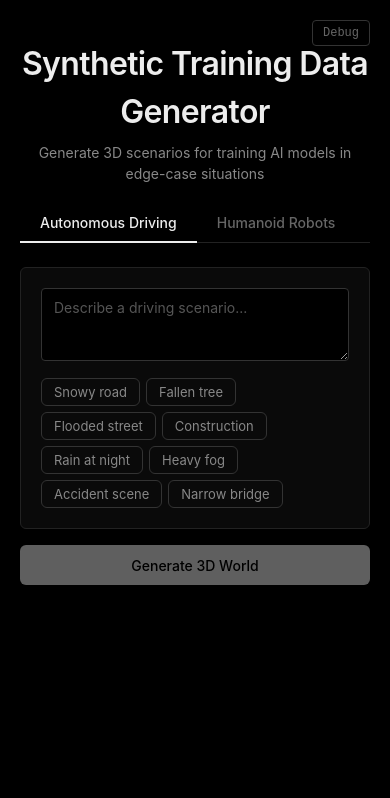
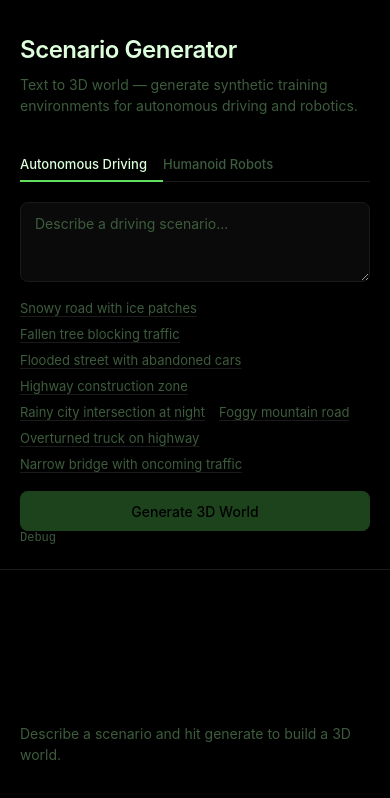
Before and after one commit to kyan-yang/Mirage, a React (Vite) app in the folder v3/frontend/: page / in a window 390 px wide. Shown: the top 798 px of the page. Built offline with nearby package versions, Linux system fonts and the light colour scheme; a web font is replaced by a local one.

Commit message:
style: split-pane layout with Modal brand colors

```diff
--- a/v3/frontend/index.html
+++ b/v3/frontend/index.html
@@ -4,6 +4,7 @@
     <meta charset="utf-8" />
     <meta name="viewport" content="width=device-width, initial-scale=1" />
     <title>Synthetic Training Data Generator</title>
+    <link rel="icon" href="data:," />
     <link
       rel="preconnect"
       href="https://cdn.jsdelivr.net"
--- a/v3/frontend/src/App.css
+++ b/v3/frontend/src/App.css
@@ -31,6 +31,21 @@
   font-display: swap;
 }
 
+:root {
+  --green: #62de61;
+  --green-light: #ddffdc;
+  --green-dim: #2a5c2a;
+  --green-subtle: #1a3a1a;
+  --bg: #000;
+  --surface: #0a0a0a;
+  --border: #1a1a1a;
+  --border-light: #222;
+  --text: #ddffdc;
+  --text-secondary: #6b8a6b;
+  --text-muted: #3d5c3d;
+  --error: #ee0000;
+}
+
 * {
   margin: 0;
   padding: 0;
@@ -38,8 +53,8 @@
 }
 
 body {
-  background: #000;
-  color: #ededed;
+  background: var(--bg);
+  color: var(--text);
   font-family: "Geist Sans", -apple-system, BlinkMacSystemFont, "Segoe UI",
     sans-serif;
   min-height: 100vh;
@@ -47,65 +62,88 @@ body {
   line-height: 1.5;
 }
 
+/* ---- Split layout ---- */
+
+.layout {
+  display: flex;
+  min-height: 100vh;
+}
+
+.pane {
+  flex: 1;
+  min-width: 0;
+}
+
+.pane-left {
+  display: flex;
+  flex-direction: column;
+  justify-content: space-between;
+  border-right: 1px solid var(--border);
+  padding: 48px 48px 24px;
+  max-width: 520px;
+}
+
+.pane-left-inner {
+  display: flex;
+  flex-direction: column;
+}
+
+.pane-right {
+  flex: 1;
+  padding: 48px;
+  overflow-y: auto;
+}
+
+/* ---- Header (left pane) ---- */
+
 .header {
-  text-align: center;
-  padding: 40px 20px 20px;
-  position: relative;
+  margin-bottom: 32px;
 }
 .header h1 {
-  font-size: 32px;
+  font-size: 24px;
   font-weight: 600;
-  color: #ededed;
+  color: var(--green-light);
   letter-spacing: -0.02em;
 }
 .header p {
-  color: #888;
+  color: var(--text-muted);
   margin-top: 6px;
   font-size: 14px;
+  line-height: 1.5;
 }
 
 .debug-toggle {
-  position: absolute;
-  top: 20px;
-  right: 20px;
+  align-self: flex-start;
   background: transparent;
-  border: 1px solid #333;
-  color: #666;
+  border: none;
+  color: var(--text-muted);
   font-size: 12px;
   font-family: "Geist Mono", monospace;
-  padding: 5px 10px;
-  border-radius: 4px;
+  padding: 0;
   cursor: pointer;
-  transition: all 0.15s;
+  transition: color 0.15s;
 }
 .debug-toggle:hover {
-  border-color: #555;
-  color: #888;
+  color: var(--text-secondary);
 }
 .debug-toggle.active {
-  background: #222;
-  color: #ededed;
-  border-color: #444;
+  color: var(--green);
 }
 
-.main {
-  max-width: 640px;
-  margin: 0 auto;
-  padding: 0 20px 60px;
-}
+/* ---- Tabs ---- */
 
 .tabs {
   display: flex;
   gap: 0;
-  margin-bottom: 24px;
-  border-bottom: 1px solid #222;
+  margin-bottom: 20px;
+  border-bottom: 1px solid var(--border);
 }
 .tab {
-  padding: 10px 20px;
+  padding: 8px 16px 8px 0;
   background: transparent;
   border: none;
-  color: #666;
-  font-size: 14px;
+  color: var(--text-muted);
+  font-size: 13px;
   font-weight: 500;
   cursor: pointer;
   border-bottom: 2px solid transparent;
@@ -114,62 +152,67 @@ body {
   font-family: inherit;
 }
 .tab:hover {
-  color: #999;
+  color: var(--text-secondary);
 }
 .tab.active {
-  color: #ededed;
-  border-bottom-color: #ededed;
+  color: var(--green-light);
+  border-bottom-color: var(--green);
 }
 
+/* ---- Prompt input ---- */
+
 .input-area {
-  background: #0a0a0a;
-  border: 1px solid #222;
-  border-radius: 6px;
-  padding: 20px;
   margin-bottom: 16px;
 }
 .input-area textarea {
   width: 100%;
-  background: #000;
-  border: 1px solid #333;
-  border-radius: 4px;
-  color: #ededed;
+  background: var(--surface);
+  border: 1px solid var(--border);
+  border-radius: 8px;
+  color: var(--green-light);
   font-size: 14px;
-  padding: 10px 12px;
+  padding: 12px 14px;
   resize: vertical;
-  min-height: 72px;
+  min-height: 80px;
   font-family: inherit;
   outline: none;
   transition: border-color 0.15s;
 }
 .input-area textarea:focus {
-  border-color: #ededed;
+  border-color: var(--green-dim);
 }
 .input-area textarea::placeholder {
-  color: #555;
+  color: var(--text-muted);
 }
+
+/* ---- Example chips ---- */
 
 .examples {
   display: flex;
-  gap: 6px;
+  gap: 4px 0;
   flex-wrap: wrap;
-  margin-top: 12px;
+  margin-top: 10px;
 }
 .examples button {
   background: transparent;
-  border: 1px solid #333;
-  border-radius: 6px;
-  color: #888;
+  border: none;
+  color: var(--text-muted);
   font-size: 13px;
-  padding: 5px 12px;
+  padding: 3px 0;
+  margin-right: 14px;
   cursor: pointer;
-  transition: all 0.15s;
+  transition: color 0.15s;
   font-family: inherit;
+  text-decoration: underline;
+  text-decoration-color: var(--border);
+  text-underline-offset: 3px;
 }
 .examples button:hover {
-  border-color: #555;
-  color: #ededed;
+  color: var(--green-light);
+  text-decoration-color: var(--green-dim);
 }
+
+/* ---- Generate button ---- */
 
 .generate-btn {
   width: 100%;
@@ -178,78 +221,91 @@ body {
   font-size: 14px;
   font-weight: 500;
   border: none;
-  border-radius: 6px;
+  border-radius: 8px;
   cursor: pointer;
-  background: #ededed;
+  background: var(--green);
   color: #000;
   transition: background 0.15s;
   font-family: inherit;
 }
 .generate-btn:hover {
-  background: #fff;
+  background: #80ee64;
 }
 .generate-btn:disabled {
-  opacity: 0.4;
+  opacity: 0.3;
   cursor: not-allowed;
 }
 
+/* ---- Empty state (right pane) ---- */
+
+.empty-state {
+  display: flex;
+  align-items: center;
+  justify-content: center;
+  height: 100%;
+  min-height: 300px;
+}
+.empty-state p {
+  color: var(--text-muted);
+  font-size: 14px;
+}
+
+/* ---- Progress steps ---- */
+
 .progress {
-  margin-top: 20px;
-}
-.progress.active {
-  display: block;
+  margin-bottom: 32px;
 }
 .step {
   display: flex;
   align-items: flex-start;
   gap: 12px;
-  padding: 10px 12px;
-  margin-bottom: 2px;
-  border-left: 2px solid #222;
-  transition: all 0.2s;
+  padding: 10px 0;
+  border-left: 2px solid var(--border);
+  padding-left: 14px;
+  transition: border-color 0.2s;
 }
 .step.active {
-  border-left-color: #ededed;
+  border-left-color: var(--green);
 }
 .step.done {
-  border-left-color: #50e3c2;
+  border-left-color: var(--green-dim);
 }
 .step.error {
-  border-left-color: #ee0000;
+  border-left-color: var(--error);
 }
 .step-icon {
-  width: 20px;
-  height: 20px;
+  width: 18px;
+  height: 18px;
   display: flex;
   align-items: center;
   justify-content: center;
   font-size: 12px;
   flex-shrink: 0;
-  color: #555;
+  color: var(--text-muted);
   font-family: "Geist Mono", monospace;
 }
 .step.active .step-icon {
-  color: #ededed;
+  color: var(--green);
 }
 .step.done .step-icon {
-  color: #50e3c2;
+  color: var(--green-dim);
 }
 .step.error .step-icon {
-  color: #ee0000;
+  color: var(--error);
 }
 .step-text {
   font-size: 13px;
-  color: #666;
+  color: var(--text-muted);
 }
 .step.active .step-text {
-  color: #ededed;
+  color: var(--green-light);
 }
 .step.done .step-text {
-  color: #888;
+  color: var(--text-secondary);
 }
 .step-detail {
   font-size: 12px;
-  color: #555;
+  color: var(--text-muted);
   margin-top: 2px;
   font-family: "Geist Mono", monospace;
 }
@@ -263,28 +319,31 @@ body {
   display: inline-block;
   width: 14px;
   height: 14px;
-  border: 1.5px solid #333;
-  border-top-color: #ededed;
+  border: 1.5px solid var(--green-subtle);
+  border-top-color: var(--green);
   border-radius: 50%;
   animation: spin 0.7s linear infinite;
 }
 
+/* ---- Debug panel ---- */
+
 .debug-section {
-  margin-top: 20px;
+  margin-top: 8px;
   display: none;
 }
 .debug-section.active {
   display: block;
 }
 .debug-panel {
-  background: #0a0a0a;
-  border: 1px solid #222;
-  border-radius: 6px;
-  padding: 14px;
-  margin-bottom: 10px;
+  padding: 0 0 20px;
+  margin-bottom: 0;
+}
+.debug-panel + .debug-panel {
+  border-top: 1px solid var(--border);
+  padding-top: 20px;
 }
 .debug-panel h3 {
-  color: #666;
+  color: var(--text-muted);
   font-size: 11px;
   font-weight: 500;
   margin-bottom: 8px;
@@ -293,7 +352,7 @@ body {
   font-family: "Geist Mono", monospace;
 }
 .debug-panel .content {
-  color: #888;
+  color: var(--text-secondary);
   font-size: 13px;
   line-height: 1.6;
   white-space: pre-wrap;
@@ -305,37 +364,35 @@ body {
 .debug-panel video {
   width: 100%;
   max-width: 600px;
-  border-radius: 4px;
+  border-radius: 6px;
   margin-top: 8px;
 }
 .file-grid {
   display: grid;
   grid-template-columns: repeat(auto-fill, minmax(200px, 1fr));
-  gap: 6px;
+  gap: 4px;
   margin-top: 8px;
 }
 .file-item {
   display: block;
-  padding: 6px 10px;
+  padding: 4px 0;
   background: transparent;
-  border: 1px solid #222;
-  border-radius: 4px;
+  border: none;
   font-family: "Geist Mono", monospace;
   font-size: 11px;
-  color: #666;
+  color: var(--text-muted);
   word-break: break-all;
   text-decoration: none;
-  transition: all 0.15s;
+  transition: color 0.15s;
 }
 .file-item:hover {
-  border-color: #444;
-  color: #ededed;
+  color: var(--green-light);
 }
 .file-category {
   margin-top: 14px;
 }
 .file-category h4 {
-  color: #555;
+  color: var(--text-muted);
   font-size: 11px;
   margin-bottom: 6px;
   font-weight: 500;
@@ -344,8 +401,9 @@ body {
   letter-spacing: 0.05em;
 }
 
+/* ---- Result viewer ---- */
+
 .result {
-  margin-top: 20px;
   display: none;
 }
 .result.active {
@@ -354,27 +412,45 @@ body {
 .result .viewer-frame {
   width: 100%;
   height: 500px;
-  border: 1px solid #333;
-  border-radius: 6px;
-  background: #000;
+  border: 1px solid var(--border);
+  border-radius: 8px;
+  background: var(--bg);
 }
 .result-links {
   display: flex;
-  gap: 8px;
-  margin-top: 10px;
+  gap: 16px;
+  margin-top: 12px;
   flex-wrap: wrap;
 }
 .result-links a {
-  padding: 8px 14px;
+  padding: 0;
   background: transparent;
-  border: 1px solid #333;
-  border-radius: 6px;
-  color: #888;
-  text-decoration: none;
+  border: none;
+  color: var(--text-muted);
+  text-decoration: underline;
+  text-decoration-color: var(--border);
+  text-underline-offset: 3px;
   font-size: 13px;
-  transition: all 0.15s;
+  transition: color 0.15s;
 }
 .result-links a:hover {
-  border-color: #555;
-  color: #ededed;
+  color: var(--green-light);
+  text-decoration-color: var(--green-dim);
 }
+
+/* ---- Responsive: stack on small screens ---- */
+
+@media (max-width: 768px) {
+  .layout {
+    flex-direction: column;
+  }
+  .pane-left {
+    max-width: none;
+    border-right: none;
+    border-bottom: 1px solid var(--border);
+    padding: 32px 20px 24px;
+  }
+  .pane-right {
+    padding: 24px 20px 48px;
+  }
+}
--- a/v3/frontend/src/App.tsx
+++ b/v3/frontend/src/App.tsx
@@ -1,5 +1,4 @@
 import { useState, useCallback } from "react";
-import Header from "./components/Header";
 import TabSelector from "./components/TabSelector";
 import PromptInput from "./components/PromptInput";
 import GenerateButton from "./components/GenerateButton";
@@ -174,13 +173,16 @@ export default function App() {
     }
   }
 
+  const hasOutput = showProgress || result;
+
   return (
-    <>
-      <Header
-        debugMode={debugMode}
-        onToggleDebug={() => setDebugMode((d) => !d)}
-      />
-      <div className="main">
+    <div className="layout">
+      <div className="pane pane-left">
+        <div className="pane-left-inner">
+          <div className="header">
+            <h1>Scenario Generator</h1>
+            <p>Text to 3D world — generate synthetic training environments for autonomous driving and robotics.</p>
+          </div>
           <TabSelector category={category} onSelect={setCategory} />
           <PromptInput
             category={category}
@@ -192,6 +194,21 @@ export default function App() {
             disabled={!prompt.trim()}
             onClick={generate}
           />
+        </div>
+        <button
+          className={`debug-toggle${debugMode ? " active" : ""}`}
+          onClick={() => setDebugMode((d) => !d)}
+        >
+          Debug
+        </button>
+      </div>
+
+      <div className="pane pane-right">
+        {!hasOutput && (
+          <div className="empty-state">
+            <p>Describe a scenario and hit generate to build a 3D world.</p>
+          </div>
+        )}
         {showProgress && <ProgressSteps steps={steps} />}
         {debugMode && hasDebugData && (
           <DebugPanel debugData={debugData} apiUrl={API_URL} />
@@ -200,6 +217,6 @@ export default function App() {
           <ResultViewer result={result} apiUrl={API_URL} />
         )}
       </div>
-    </>
+    </div>
   );
 }
--- a/v3/frontend/src/components/Header.tsx
+++ /dev/null
@@ -1,19 +0,0 @@
-interface HeaderProps {
-  debugMode: boolean;
-  onToggleDebug: () => void;
-}
-
-export default function Header({ debugMode, onToggleDebug }: HeaderProps) {
-  return (
-    <div className="header">
-      <h1>Synthetic Training Data Generator</h1>
-      <p>Generate 3D scenarios for training AI models in edge-case situations</p>
-      <button
-        className={`debug-toggle${debugMode ? " active" : ""}`}
-        onClick={onToggleDebug}
-      >
-        Debug
-      </button>
-    </div>
-  );
-}
--- a/v3/frontend/src/components/PromptInput.tsx
+++ b/v3/frontend/src/components/PromptInput.tsx
@@ -8,24 +8,24 @@ interface PromptInputProps {
 
 const EXAMPLES: Record<Category, { label: string; prompt: string }[]> = {
   autonomous: [
-    { label: "Snowy road", prompt: "snowy road with ice patches" },
-    { label: "Fallen tree", prompt: "road with fallen tree blocking traffic" },
-    { label: "Flooded street", prompt: "flooded suburban street with abandoned cars" },
-    { label: "Construction", prompt: "construction zone on highway with cones and barriers" },
-    { label: "Rain at night", prompt: "city intersection at night with heavy rain" },
-    { label: "Heavy fog", prompt: "foggy mountain road with reduced visibility" },
-    { label: "Accident scene", prompt: "highway with overturned truck and debris" },
-    { label: "Narrow bridge", prompt: "narrow bridge with oncoming traffic" },
+    { label: "Snowy road with ice patches", prompt: "snowy road with ice patches" },
+    { label: "Fallen tree blocking traffic", prompt: "road with fallen tree blocking traffic" },
+    { label: "Flooded street with abandoned cars", prompt: "flooded suburban street with abandoned cars" },
+    { label: "Highway construction zone", prompt: "construction zone on highway with cones and barriers" },
+    { label: "Rainy city intersection at night", prompt: "city intersection at night with heavy rain" },
+    { label: "Foggy mountain road", prompt: "foggy mountain road with reduced visibility" },
+    { label: "Overturned truck on highway", prompt: "highway with overturned truck and debris" },
+    { label: "Narrow bridge with oncoming traffic", prompt: "narrow bridge with oncoming traffic" },
   ],
   humanoid: [
-    { label: "Dirty dishes", prompt: "pile of dirty dishes in kitchen sink" },
-    { label: "Laundry pile", prompt: "laundry basket full of clothes on bed" },
-    { label: "Toy mess", prompt: "cluttered living room with toys scattered on floor" },
-    { label: "Grocery spill", prompt: "kitchen counter with spilled groceries and bags" },
-    { label: "Messy bed", prompt: "unmade bed with tangled sheets and pillows" },
-    { label: "Meal cleanup", prompt: "dining table with plates, cups, and food scraps" },
-    { label: "Bathroom mess", prompt: "bathroom with wet towels on floor" },
-    { label: "Desk clutter", prompt: "workspace desk with papers and cables tangled" },
+    { label: "Dirty dishes piled in sink", prompt: "pile of dirty dishes in kitchen sink" },
+    { label: "Laundry basket on the bed", prompt: "laundry basket full of clothes on bed" },
+    { label: "Toys scattered across floor", prompt: "cluttered living room with toys scattered on floor" },
+    { label: "Spilled groceries on counter", prompt: "kitchen counter with spilled groceries and bags" },
+    { label: "Unmade bed with tangled sheets", prompt: "unmade bed with tangled sheets and pillows" },
+    { label: "Dining table after a meal", prompt: "dining table with plates, cups, and food scraps" },
+    { label: "Wet towels on bathroom floor", prompt: "bathroom with wet towels on floor" },
+    { label: "Cluttered desk with tangled cables", prompt: "workspace desk with papers and cables tangled" },
   ],
 };
 
```
Also changed, not shown: 1 other file (tests, documents, lock files or other folders). Lines whose indentation alone changed are shown as unchanged.
